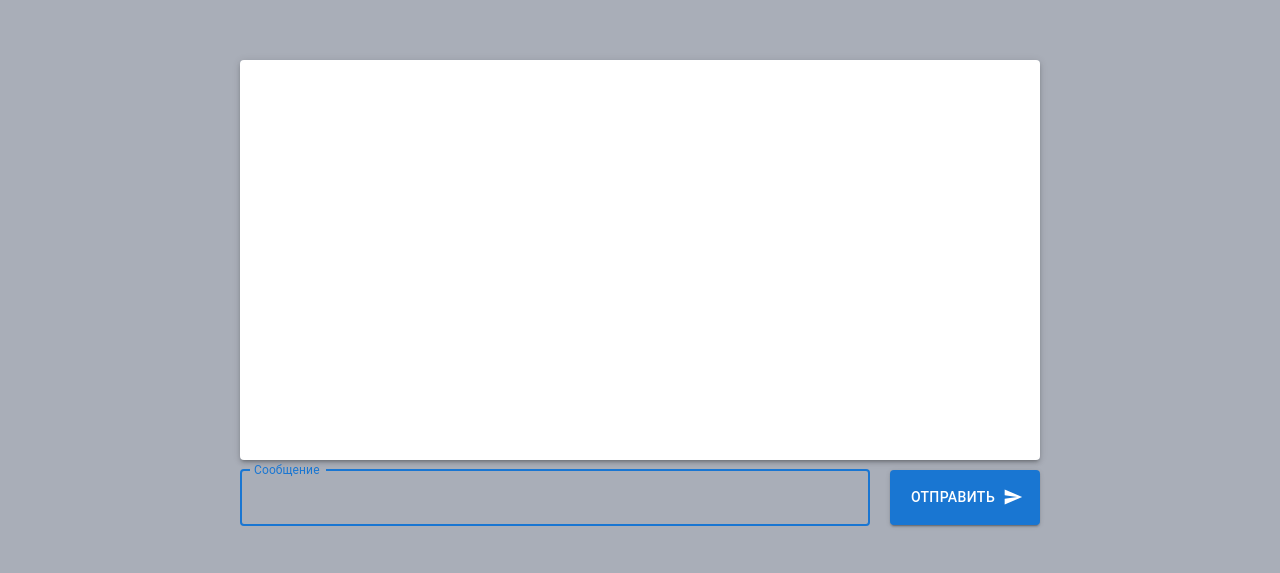
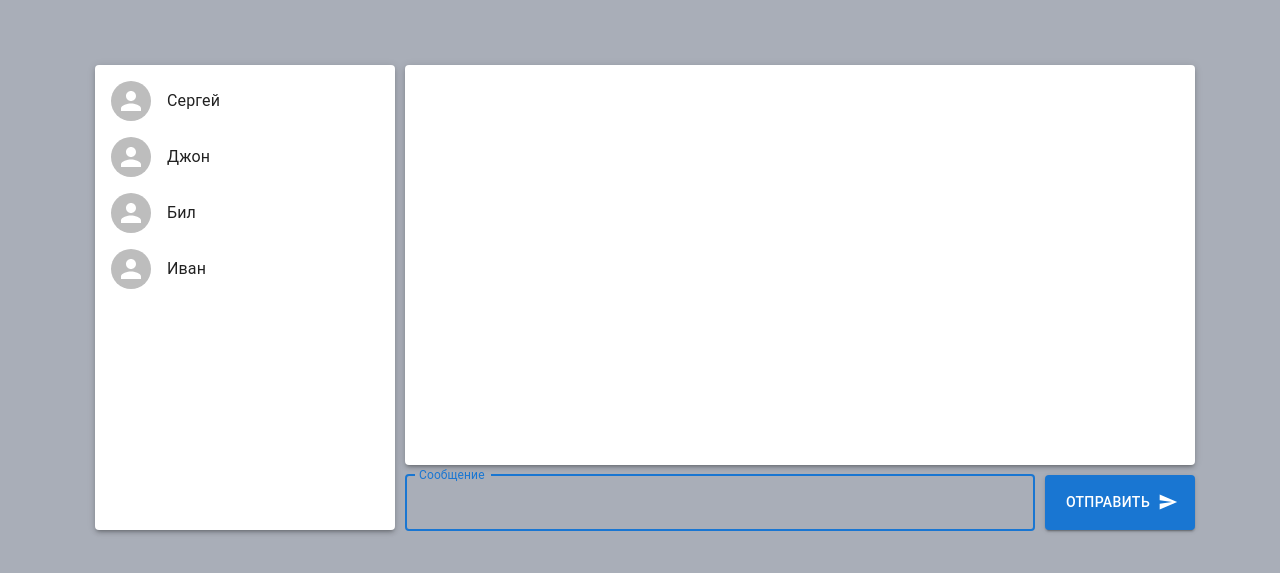
Before and after one commit to SerjMakarov/chat_react, a React (Create React App) app: page / in a window 1280 px wide. Shown: the part 103-676 px from the top of the page. Built offline with nearby package versions, Linux system fonts and the light colour scheme.

Commit message:
Добавил компонент ListUser

```diff
--- a/src/components/App.css
+++ b/src/components/App.css
@@ -1,18 +1,3 @@
-.App {
-  text-align: center;
-}
-
-.App-logo {
-  height: 40vmin;
-  pointer-events: none;
-}
-
-@media (prefers-reduced-motion: no-preference) {
-  .App-logo {
-    animation: App-logo-spin infinite 20s linear;
-  }
-}
-
 .App-header {
   background-color: #a9aeb8;
   min-height: 100vh;
@@ -23,7 +8,3 @@
   font-size: calc(10px + 2vmin);
   color: white;
 }
-
-.App-link {
-  color: #61dafb;
-}
--- a/src/components/App.jsx
+++ b/src/components/App.jsx
@@ -5,6 +5,12 @@ import Chat from "./Chat";
 function App() {
   const [messageList, setMessageList] = useState([]);
   const [inputValue, setInputValue] = useState("");
+  const [arChats, setArChats] = useState([
+    { name: "Сергей", id:''},
+    { name: "Джон", id:'' },
+    { name: "Бил", id:'' },
+    { name: "Иван", id:'' },
+  ]);
   const [messageClient, setMessageClient] = useState("");
   const [btnLock, setBtnLock] = useState(true);
   const [messageBot] = useState({
@@ -37,7 +43,7 @@ function App() {
   };
 
   useEffect(() => {
-    console.dir(textInput.current.children[1].firstChild.focus())
+    console.dir(textInput.current.children[1].firstChild.focus());
 
     const id = setTimeout(() => {
       if (send) {
@@ -55,6 +61,7 @@ function App() {
           inputValue={inputValue}
           messageList={messageList}
           textInput={textInput}
+          arChats={arChats}
           handleChange={handleChange}
           handleSubmit={handleSubmit}
         />
--- a/src/components/Chat.css
+++ b/src/components/Chat.css
@@ -3,3 +3,7 @@
   flex-direction: column;
   justify-content: center;
 }
+
+.ChatBox {
+  display: flex;
+}
--- a/src/components/Chat.jsx
+++ b/src/components/Chat.jsx
@@ -1,10 +1,13 @@
 import "./Chat.css";
 import FormMessage from "./FormMessage";
 import ListResponse from "./ListResponse";
+import { ListUser } from "./ListUser";
 
 const Chat = (props) => {
   return (
     <>
+      <div className="ChatBox">
+        <ListUser arChats={props.arChats} />
         <div className="ChatWrapper">
           <ListResponse messageList={props.messageList} />
           <FormMessage
@@ -15,6 +18,7 @@ const Chat = (props) => {
             handleSubmit={props.handleSubmit}
           />
         </div>
+      </div>
     </>
   );
 };
--- a/src/components/FormMessage.css
+++ b/src/components/FormMessage.css
@@ -1,8 +1,7 @@
 .MainForm {
   display: flex;
   justify-content: space-between;
-  padding: 10px 0;
-  width: 800px;
+  width: 790px;
 }
 
 .MainForm__Item {
@@ -20,7 +19,6 @@
   height: 50px;
   border: 0px;
   font-size: 14px;
-  /* background: #b5b9c2; */
 }
 
 .MainForm__Btn {
--- a/src/components/ListResponse.css
+++ b/src/components/ListResponse.css
@@ -1,10 +1,11 @@
 .ListResponse {
+  margin-bottom: 10px;
   height: 400px;
   width: 100%;
   overflow-x: hidden;
 }
 
-.ListResponse ul{
+.ListResponse ul {
   padding: 20px;
 }
 
--- /dev/null
+++ b/src/components/ListUser.css
@@ -0,0 +1,4 @@
+.ListUser {
+  width: 300px;
+  margin: 0 10px;
+}
--- /dev/null
+++ b/src/components/ListUser.jsx
@@ -0,0 +1,28 @@
+import List from "@mui/material/List";
+import ListItem from "@mui/material/ListItem";
+import ListItemText from "@mui/material/ListItemText";
+import ListItemAvatar from "@mui/material/ListItemAvatar";
+import Avatar from "@mui/material/Avatar";
+import Paper from "@mui/material/Paper";
+import "./ListUser.css";
+
+export const ListUser = (props) => {
+  return (
+    <>
+      <Paper className="ListUser" elevation={3}>
+        <List>
+          {props.arChats.map((value, id) => {
+              return (
+                <ListItem key={id}>
+                  <ListItemAvatar>
+                    <Avatar></Avatar>
+                  </ListItemAvatar>
+                  <ListItemText>{value.name}</ListItemText>
+                </ListItem>
+              );
+          })}
+        </List>
+      </Paper>
+    </>
+  );
+};
```
Also changed, not shown: src/components/ListResponse.jsx (indentation only). Lines whose indentation alone changed are shown as unchanged.
